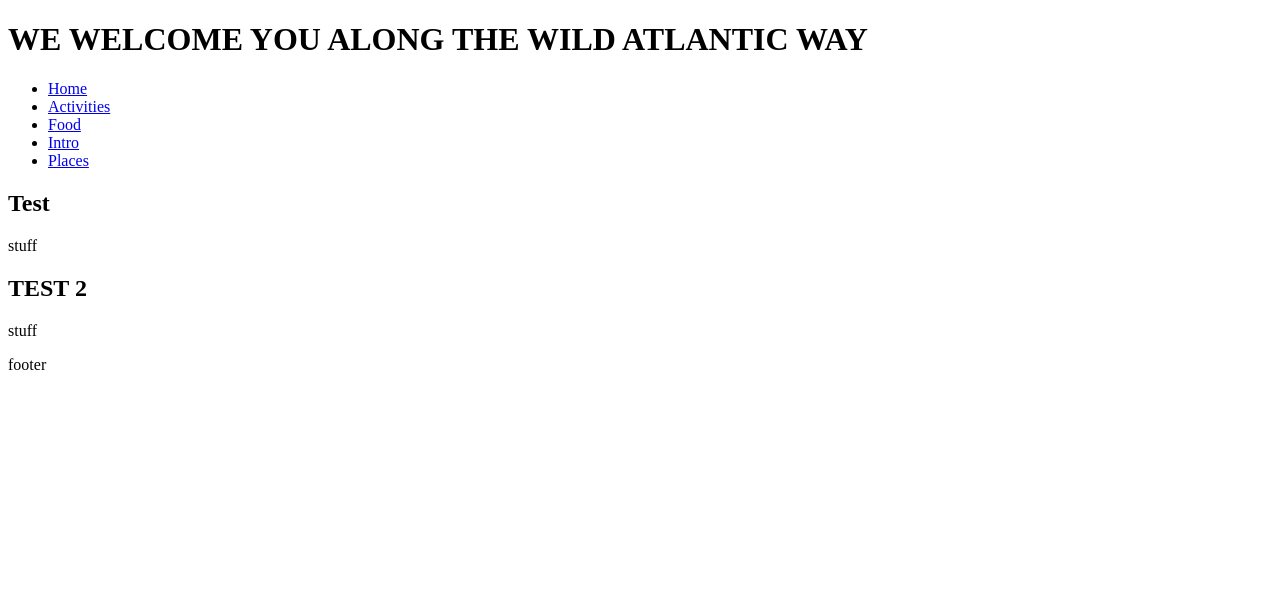
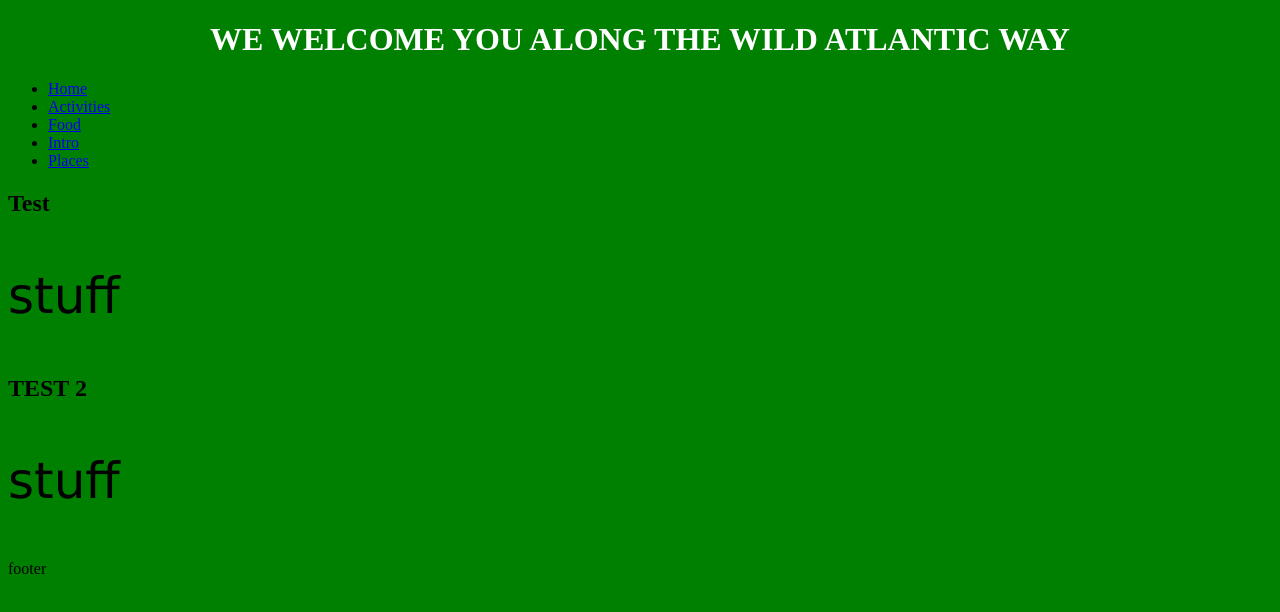
Before and after one commit to K00324081/wild-atlantic-way, a plain HTML site: page sections/intro.html in a window 1280 px wide. Drawn offline with Linux system fonts and the light colour scheme; files that its build step writes are made by us from their sources.

Commit message:
css and html test

```diff
--- a/sections/intro.html
+++ b/sections/intro.html
@@ -3,8 +3,8 @@
     <head>
     <meta charset="UTF-8">
     <meta name="viewport" content="width=device-width, initial-scale=1.0">
-    <title>Wild Atlantic Way - Activities</title>
-    <link rel="stylesheet" href="/main.css">
+    <title>Wild Atlantic Way - intro</title>
+    <link rel="stylesheet" href="..\style\main.css">
 
 
 
@@ -12,7 +12,7 @@
 
 
 
-    <body class=intro_body>
+    <body class="intro_body">
     <header>
         <h1 class="intro_h1">WE WELCOME YOU ALONG THE WILD ATLANTIC WAY</h1>
         <nav>
@@ -38,9 +38,9 @@
 
     <main class="intro_class">
         <h2 class="intro_h2">Test</h2>
-        <p>stuff</p>
+        <p class="intro_p">stuff</p>
         <h2 class="intro_h2">TEST 2</h2>
-        <p>stuff</p>
+        <p class="intro_p">stuff</p>
 
 
 
--- a/style/main.css
+++ b/style/main.css
@@ -0,0 +1,13 @@
+.intro_body {
+  background-color: green ;
+}
+
+.intro_h1{
+  color: white;
+  text-align: center;
+}
+
+.intro_p{
+  font-family: verdana;
+  font-size: 50px;
+}
```
